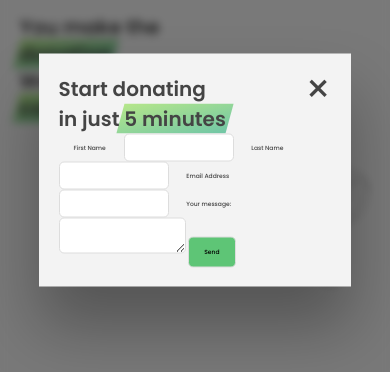
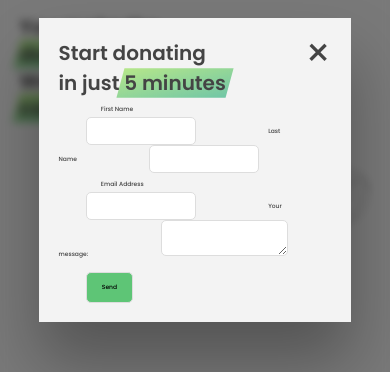
Before and after one commit to ugurpekunsal/zeroapnea, a plain HTML site: page index.html in a window 390 px wide. Both pictures are taken after a click on the link "Schedule a Pick-up". Shown: the part 252-624 px from the top of the page. Drawn offline with Linux system fonts and the light colour scheme.

Commit message:
Add files via upload

```diff
--- a/style.css
+++ b/style.css
@@ -840,7 +840,8 @@ td {
     display: block;
   }
   .modal__form * {
-    margin-left: 0;
+    margin-left: 10%;
+    margin-right: 10%;
     font-size: 50%;
   }
   .modal__form label {
```
